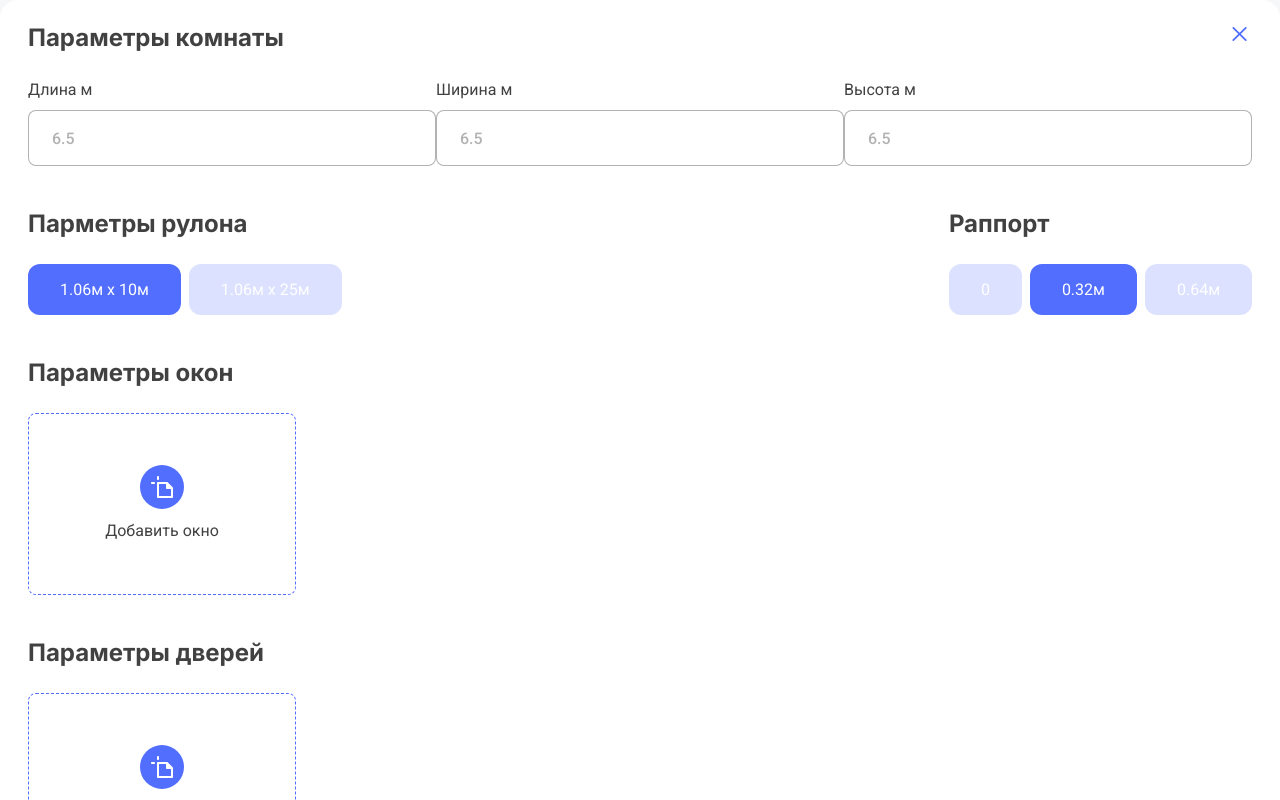
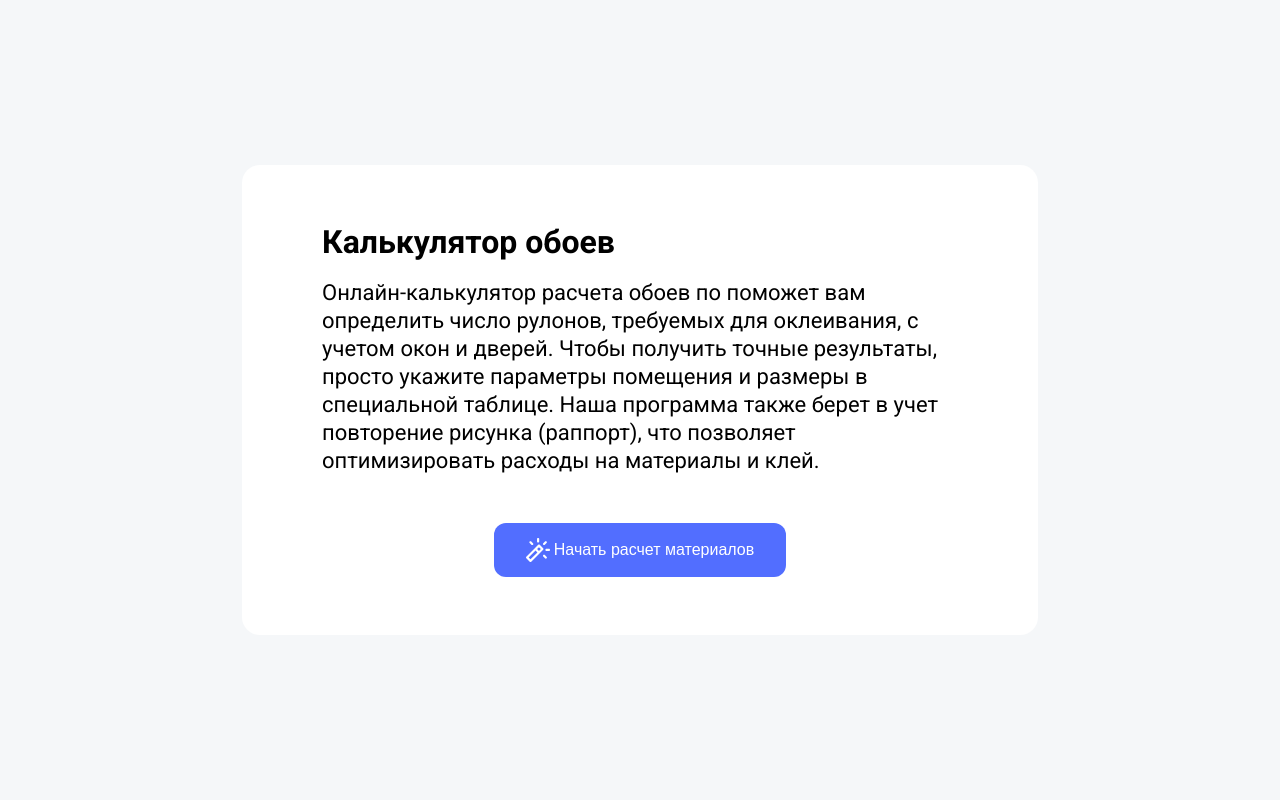
Before and after one commit to dashamelihova/Spa-React, a React (Create React App) app: page / in a window 1280 px wide. Shown: the top 800 px of the page. Built offline with nearby package versions, Linux system fonts and the light colour scheme.

Commit message:
added StartScreen, ChooseParametr work correctly

```diff
--- a/src/components/AddParametr/AddParametr.module.css
+++ b/src/components/AddParametr/AddParametr.module.css
@@ -8,6 +8,7 @@
     justify-content: center;
     align-items: center;
     gap: 10px;
+    box-sizing: border-box;
 }
 
 .addParametrButton{
--- a/src/components/App/App.js
+++ b/src/components/App/App.js
@@ -6,7 +6,8 @@ import Calculator from '../Calculator/Calculator';
 function App(){
     return (
         <div className={styles.app}>
-            <Calculator/>
+            {/* <Calculator/> */}
+            <StartScreen/>
         </div>
     )
 }
--- a/src/components/Calculator/Calculator.js
+++ b/src/components/Calculator/Calculator.js
@@ -21,8 +21,8 @@ class Calculator extends Component{
                 {param: [1.06, 25], isChoosen: false},
             ],
             rapport:[
-                {param: [0], isChoosen: false},
-                {param: [0.32], isChoosen: true},
+                {param: [0], isChoosen: true},
+                {param: [0.32], isChoosen: false},
                 {param: [0.64], isChoosen: false},
             ],
             windowsParam:[
@@ -31,8 +31,8 @@ class Calculator extends Component{
             doorsParam: [
 
             ],
-            choosenRoolParam: '1.06 x 10м',
-            choosenRapport: '0',
+            choosenRollParam: [1.06, 10],
+            choosenRapport: [0],
             roomLength: 6.5,
             roomWidth: 6.5,
             roomHeigth: 6.5,
@@ -48,9 +48,9 @@ class Calculator extends Component{
         this.setState((prevState) => ({
             [prop]: prevState[prop].map(item => ({
                 ...item,
-                isChoosen: item.param === param
+                isChoosen: item.param.toString() === param.toString()
             })),
-            [`choosen${prop}`]: param,
+            [`choosen${prop.charAt(0).toUpperCase() + prop.slice(1)}`]: param,
         }));
     }
 
@@ -116,7 +116,7 @@ class Calculator extends Component{
                         </div>
                     </div>
 
-                    <div className={styles.selectionContainer}>
+                    <div className={styles.chooseParametrContainer}>
                         <div className={styles.section}>
                             <h2 className={styles.sectionTitle}>Парметры рулона</h2>
                             <ChooseParametr
--- a/src/components/Calculator/Calculator.module.css
+++ b/src/components/Calculator/Calculator.module.css
@@ -8,6 +8,7 @@
     flex-direction: column;
     gap: 25px;
     position: relative;
+    box-sizing: border-box;
 }
 
 .main{
@@ -23,7 +24,7 @@
     align-items: center;
 }
 
-.sectionTitle{
+.title{
     font-family: 'Inter';
     font-weight: 600;
     font-size: 24px;
@@ -57,7 +58,7 @@ hr{
     opacity: 20%;
 }
 
-.selectionContainer{
+.chooseParametrContainer{
     display: flex;
     flex-direction: column;
     row-gap: 42px;
@@ -66,6 +67,7 @@ hr{
 .inputContainer{
     display: flex;
     flex-direction: column;
+    gap: 16px;
 }
 
 .addedParamContainer{
@@ -77,7 +79,12 @@ hr{
 }
 
 @media (min-width: 768px) {
-    .selectionContainer{
+    .wrapper{
+        max-width: 990px;
+        padding: 58px 80px 58px 80px;
+    }
+
+    .chooseParametrContainer{
         flex-direction: row;
         justify-content: space-between;
     }
--- a/src/components/ChooseParametr/ChooseParametr.js
+++ b/src/components/ChooseParametr/ChooseParametr.js
@@ -1,7 +1,10 @@
 import styles from './ChooseParametr.module.css';
 
+// interface ChooseParametrItemProps {
+//     name: string;
+// }
 
-function ChooseParametrItem({children, name, id, onChange, isChoosen}){
+function ChooseParametrItem({children, name, id, onChange, isChoosen, value}){
 
     return(
         < >
@@ -12,7 +15,7 @@ function ChooseParametrItem({children, name, id, onChange, isChoosen}){
                 className={styles.radio}
                 onChange={onChange}
                 checked={isChoosen}
-                value={children}
+                value={value}
             />
             <label htmlFor={id} className={styles.radioLabel}> {children} </label>
         </>
@@ -27,7 +30,6 @@ function formatParam(param){
       result += ' x ';  // Разделитель между элементами
     }
     result += (param[i] === 0) ? '0' : `${param[i]}м`;
-    console.log(result);
   }
   return result;
 }
@@ -35,7 +37,7 @@ function formatParam(param){
 function ChooseParametr({dataArray, name, onSelect}){
     const handleRadioChange = (e) => {
         if(onSelect){
-            onSelect(e.target.value)
+            onSelect(e.target.value.split(',').map(parseFloat))
         }
     };
 
@@ -49,6 +51,7 @@ function ChooseParametr({dataArray, name, onSelect}){
                 id={id}
                 isChoosen={item.isChoosen}
                 onChange={handleRadioChange}
+                value={item.param}
             >
                 {formatParam(item.param)}
             </ChooseParametrItem>
--- a/src/components/InputParametr/InputParametr.js
+++ b/src/components/InputParametr/InputParametr.js
@@ -11,8 +11,14 @@ class InputParametr extends Component{
         };
     }
 
-    onUpdateInputParam = (e) =>{
-        const param = e.target.value || this.props.startParam;
+    onGetInputParam = (e) =>{
+        const param = e.target.value ;
+        // if (param){|| this.props.startParam
+        //     this.setState({param});
+        // }
+        // else{
+        //     this.setState({param : this.props.startParam});
+        // }
         this.setState({param});
         this.props.onUpdateInputParam(param);
     }
@@ -30,7 +36,7 @@ class InputParametr extends Component{
                     type="text"
                     placeholder={startParam}
                     id={name}
-                    onChange={this.onUpdateInputParam}
+                    onChange={this.onGetdateInputParam}
                     value={param}
                 />
             </div>
--- a/src/components/Results/Results.module.css
+++ b/src/components/Results/Results.module.css
@@ -31,7 +31,7 @@
     font-family: 'Inter';
 }
 
-.results{
+.resultsContainer{
     display: flex;
     flex-direction: column;
     column-gap: 54px;
@@ -86,7 +86,7 @@
         font-size: 32px;
         line-height: 40px;
     }
-    .results{
+    .resultsContainer{
         flex-direction: row;
     }
     .footer{
--- a/src/components/StartScreen/StartScreen.js
+++ b/src/components/StartScreen/StartScreen.js
@@ -0,0 +1,18 @@
+import styles from "./StartScreen.module.css"
+import Button from "../Button/Button";
+
+function StartScreen(){
+    return(
+        <div className={styles.wrapper}>
+            <div className={styles.main}>
+                <h1 className={styles.title}>Калькулятор обоев</h1>
+                <p className={styles.text}>Онлайн-калькулятор расчета обоев по поможет вам определить число рулонов, требуемых для оклеивания, с учетом окон и дверей. Чтобы получить точные результаты, просто укажите параметры помещения и размеры в специальной таблице. Наша программа также берет в учет повторение рисунка (раппорт), что позволяет оптимизировать расходы на материалы и клей.</p>
+            </div>
+            <div className={styles.footer}>
+                <Button> Начать расчет материалов</Button>
+            </div>
+        </div>
+    );
+}
+
+export default StartScreen;
--- a/src/components/StartScreen/Startscreen.module.css
+++ b/src/components/StartScreen/Startscreen.module.css
@@ -0,0 +1,55 @@
+.wrapper{
+    background-color: white;
+    border-radius: 18px;
+    padding: 28px;
+    width: 100%;
+    display: flex;
+    flex-direction: column;
+    gap: 24px;
+    box-sizing: border-box;
+}
+
+.main{
+    display: flex;
+    gap: 18px;
+    flex-direction: column;
+}
+
+.footer{
+    display: flex;
+    justify-content: center;
+    align-items: center;
+}
+
+.titel{
+    font-family: "Inter";
+    font-weight: 600;
+    font-size: 28px;
+    line-height: 36px;
+    vertical-align: middle;
+}
+
+.text{
+    font-weight: 400;
+    font-size: 16px;
+    line-height: 24px;
+    vertical-align: middle;
+}
+
+@media (min-width: 768px) {
+    .wrapper{
+        max-width: 796px;
+        padding: 58px 80px;
+        gap: 48px;
+    }
+
+    .titel{
+        font-size: 36px;
+        line-height: 44px;
+    }
+
+    .text{
+        font-size: 22px;
+        line-height: 28px;
+    }
+}
```
